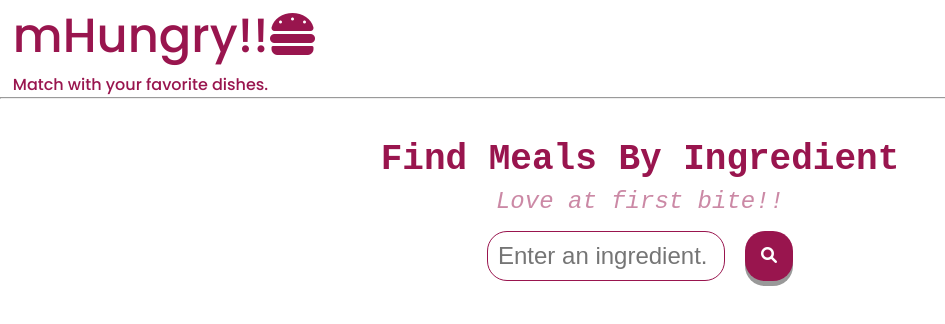
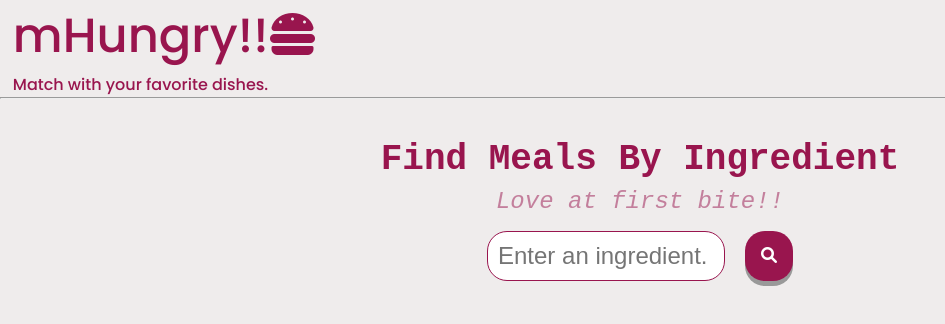
Before and after one commit to ShivamBhosale/JavaScriptProjects, a browser extension: page mHungry-RecipeFinder/index.html in a window 1280 px wide. Shown: the whole page, without its empty margins (0-945 px from the left). Drawn offline with Linux system fonts and the light colour scheme.

Commit message:
Update style.css

```diff
--- a/mHungry-RecipeFinder/style.css
+++ b/mHungry-RecipeFinder/style.css
@@ -8,7 +8,7 @@
 
 body{
     color: #99154E;
-    background-color: white;
+    background-color: #efecec;
     font-family:'Poppins',sans-serif;
 }
 hr{
```
